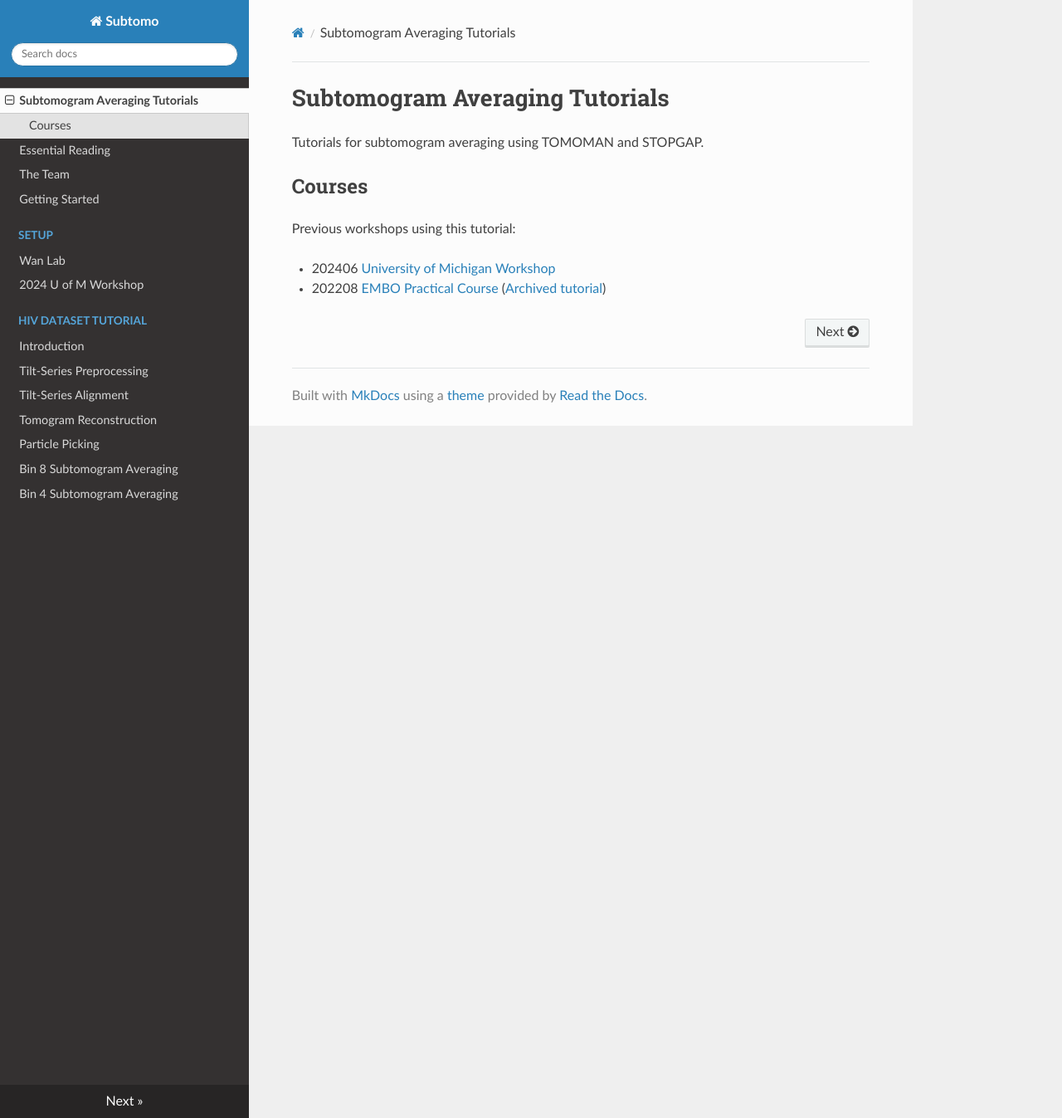
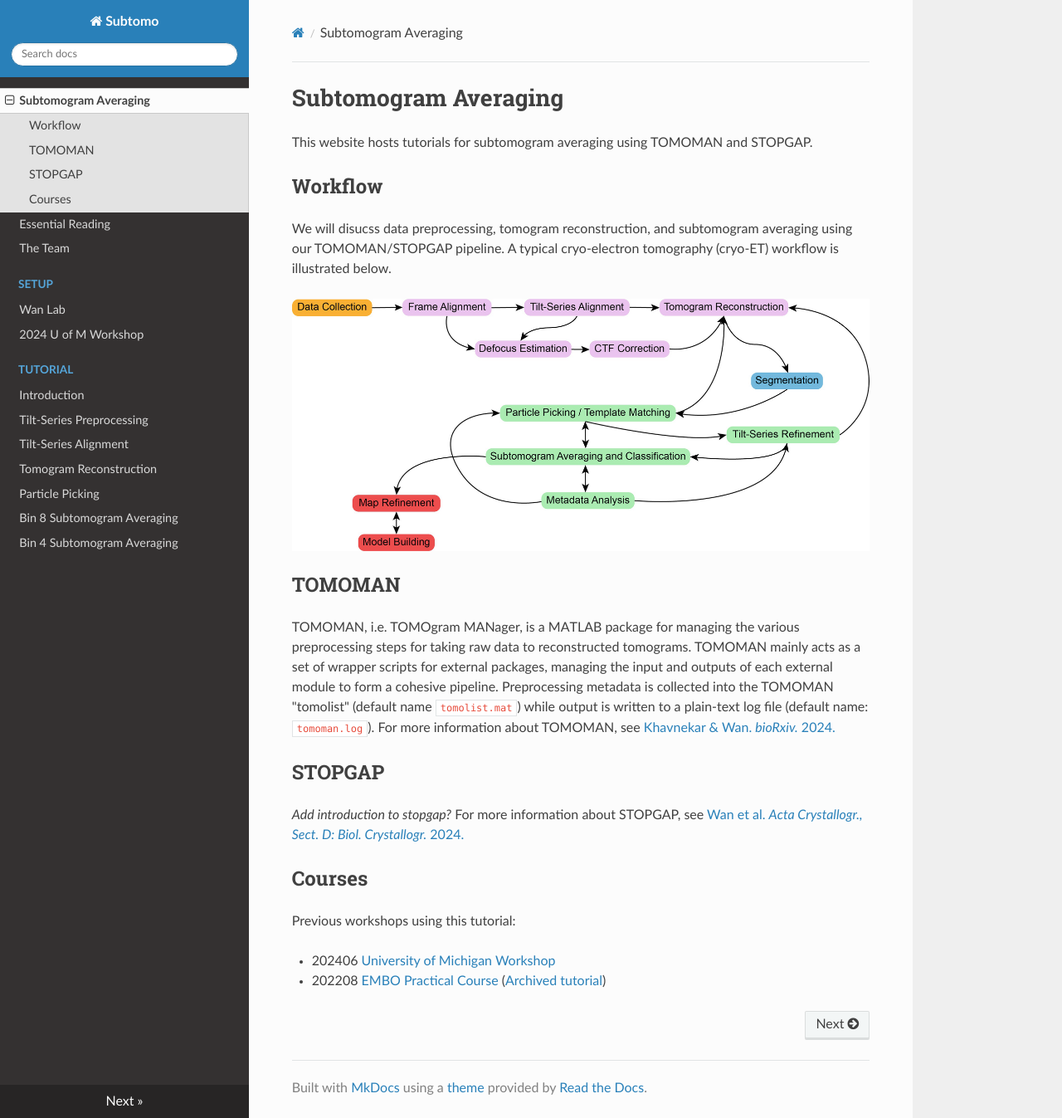
Before and after one commit to wan-lab-vanderbilt/subtomo-tutorials, an MkDocs documentation site: the page built from docs/index.md, in a window 1280 px wide and 1347 px high. Shown: the whole window at 83% size. Built offline with MkDocs 1.6.1, drawn with Linux system fonts in a browser that asks for light colours; nearby versions of some CDN libraries.

Commit message:
Changing flow

```diff
--- a/docs/index.md
+++ b/docs/index.md
@@ -1,6 +1,25 @@
-# Subtomogram Averaging Tutorials
+# Subtomogram Averaging
 
-Tutorials for subtomogram averaging using TOMOMAN and STOPGAP.
+This website hosts tutorials for subtomogram averaging using TOMOMAN and STOPGAP.
+
+## Workflow
+
+We will disucss data preprocessing, tomogram reconstruction, and subtomogram averaging using our TOMOMAN/STOPGAP pipeline.
+A typical cryo-electron tomography (cryo-ET) workflow is illustrated below.
+
+![workflow](images/workflow.png)
+
+## TOMOMAN
+
+TOMOMAN, i.e. TOMOgram MANager, is a MATLAB package for managing the various preprocessing steps for taking raw data to reconstructed tomograms.
+TOMOMAN mainly acts as a set of wrapper scripts for external packages, managing the input and outputs of each external module to form a cohesive pipeline.
+Preprocessing metadata is collected into the TOMOMAN "tomolist" (default name `tomolist.mat`) while output is written to a plain-text log file (default name: `tomoman.log`).
+For more information about TOMOMAN, see [Khavnekar & Wan. _bioRxiv._ 2024.](https://www.biorxiv.org/content/10.1101/2024.05.02.589639v1)
+
+## STOPGAP
+
+_Add introduction to stopgap?_
+For more information about STOPGAP, see [Wan et al. _Acta Crystallogr., Sect. D: Biol. Crystallogr._ 2024.](https://doi.org/10.1107/S205979832400295X)
 
 ## Courses
 
--- a/mkdocs.yml
+++ b/mkdocs.yml
@@ -10,11 +10,10 @@ nav:
 - index.md
 - reading.md
 - team.md
-- getting_started.md
 - Setup:
   - Wan Lab: setup/franklin.md
   - 2024 U of M Workshop: setup/202406mich.md
-- HIV Dataset Tutorial:
+- Tutorial:
   - Introduction: hiv/index.md
   - Tilt-Series Preprocessing: hiv/preproc.md
   - Tilt-Series Alignment: hiv/align.md
```
Also changed, not shown: docs/getting_started.md (deleted, +0 -31 lines).
